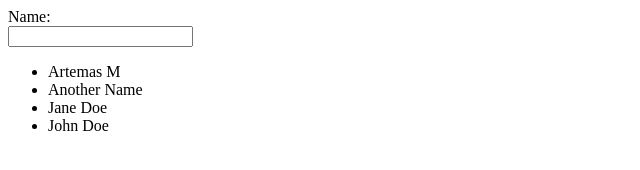
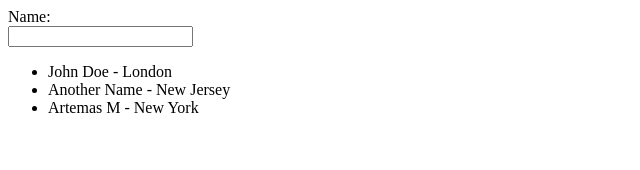
Before and after one commit to Artemas-Muzanenhamo/angularjs, a plain HTML site: page angular.html in a window 1280 px wide. Shown: the whole page, without its empty margins (0-640 px from the left). Drawn offline with nearby package versions, Linux system fonts and the light colour scheme.

Commit message:
Use of Filter in Angular JS.

```diff
--- a/angular.html
+++ b/angular.html
@@ -3,13 +3,13 @@
 	<head>
 		<title>Pictopage</title>
 	</head>
-	<body data-ng-init="names=['Artemas M', 'Another Name', 'Jane Doe', 'John Doe']"> <!-- You can make a directive array initialization like this. -->
+	<body data-ng-init="customers=[{name:'Artemas M',city:'New York'},{name:'Another Name',city:'New Jersey'},{name:'John Doe',city:'London'}]"><!--Name/City Object-->
 		Name:
 		<br />
 		<input type="text" data-ng-model="name"/> {{ name }} <!-- This binding will repeat what has been typed-->
 		<br />
 		<ul>
-			<li data-ng-repeat="personName in names">{{ personName }}</li>
+			<li data-ng-repeat="cust in customers | filter: name | orderBy:'city'">{{ cust.name }} - {{ cust.city }}</li> <!-- use of filters...-->
 		</ul>
 
 
```
